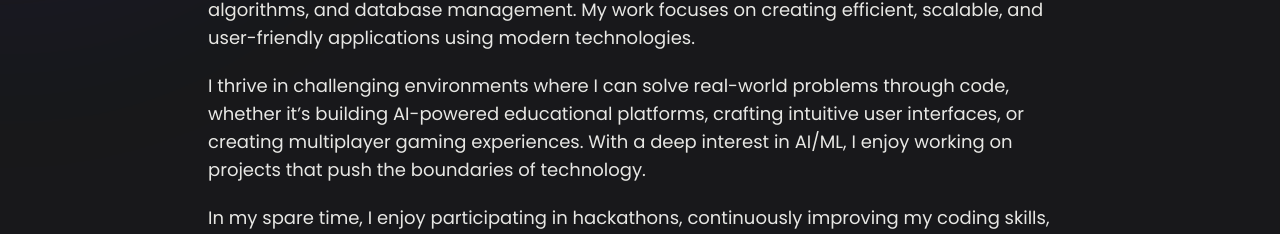
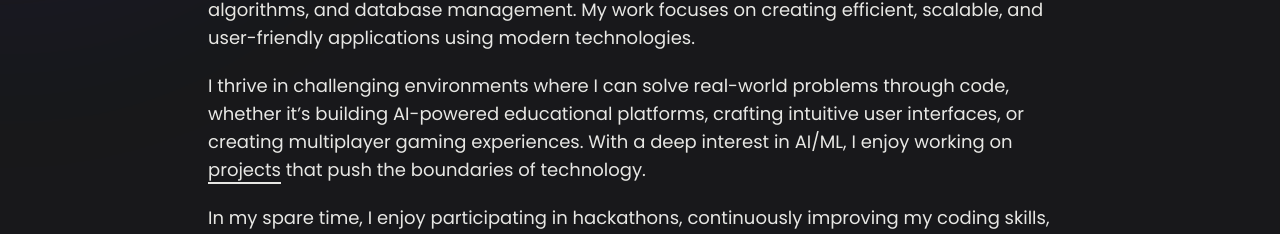
Before and after one commit to yuvrajsinh5252/website, a Next.js app: page /about in a window 1280 px wide. Shown: the part 352-586 px from the top of the page. Built offline with nearby package versions, Linux system fonts and the light colour scheme.

Commit message:
added some link

```diff
--- a/src/app/about/page.tsx
+++ b/src/app/about/page.tsx
@@ -9,15 +9,11 @@ export default function Home() {
           <h1 className="text-5xl font-bold">About Me</h1>
           <div className="flex flex-col gap-5">
             <p className="text-lg">
-              <span>Hi, I’m Yuvrajsinh Gohil, a passionate and innovative software developer currently pursuing my B.Tech in Computer Science at </span>
-
-              <MagicLink href={"/home"}>Nirma University</MagicLink>
-
-              <span> with a minor in Cyber Physical Systems. I specialize in full-stack web development and have a strong foundation in data structures, algorithms, and database management. My work focuses on creating efficient, scalable, and user-friendly applications using modern technologies.</span>
+              Hi, I’m Yuvrajsinh Gohil, a passionate and innovative software developer currently pursuing my B.Tech in Computer Science at <MagicLink href={"https://nirmauni.ac.in/"}>Nirma University</MagicLink> with a minor in Cyber Physical Systems. I specialize in full-stack web development and have a strong foundation in data structures, algorithms, and database management. My work focuses on creating efficient, scalable, and user-friendly applications using modern technologies.
             </p>
 
             <p className="text-lg">
-              I thrive in challenging environments where I can solve real-world problems through code, whether it’s building AI-powered educational platforms, crafting intuitive user interfaces, or creating multiplayer gaming experiences. With a deep interest in AI/ML, I enjoy working on projects that push the boundaries of technology.
+              I thrive in challenging environments where I can solve real-world problems through code, whether it’s building AI-powered educational platforms, crafting intuitive user interfaces, or creating multiplayer gaming experiences. With a deep interest in AI/ML, I enjoy working on <MagicLink href={"/projects"}>projects</MagicLink> that push the boundaries of technology.
             </p>
 
             <p className="text-lg">
@@ -26,6 +22,6 @@ export default function Home() {
           </div>
         </div>
       </div>
-    </MaxWidthWrapper>
+    </MaxWidthWrapper >
   )
 }
--- a/src/components/magicLink.tsx
+++ b/src/components/magicLink.tsx
@@ -38,7 +38,7 @@ export default function MagicLink(
         top: itemDim.top + itemSize.y / 2,
         radiusX: itemSize.x,
         radiusY: itemSize.y,
-        count: 8,
+        count: 10,
 
         children: {
           shape: shapes[chosenS],
@@ -74,7 +74,7 @@ export default function MagicLink(
 
   return (
     <span className="mx-auto text-center md:w-3/4">
-      <a href={href} className="magic relative inline-block hover:text-black">
+      <a href={href} target='_blank' className="magic relative inline-block hover:text-black">
         {children}
         <span className="absolute inset-0 top-0 transition-all duration-100 ease-[cubic-bezier(0.000,0.590,1.000,0.260)] z-[-1]">
         </span>
```
